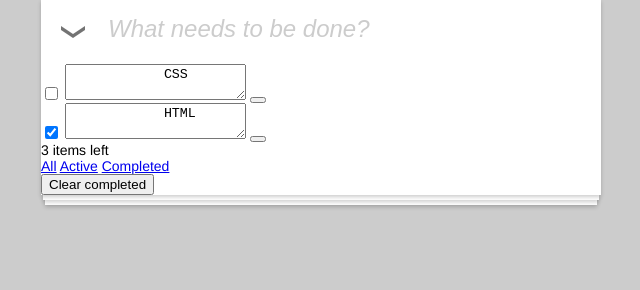
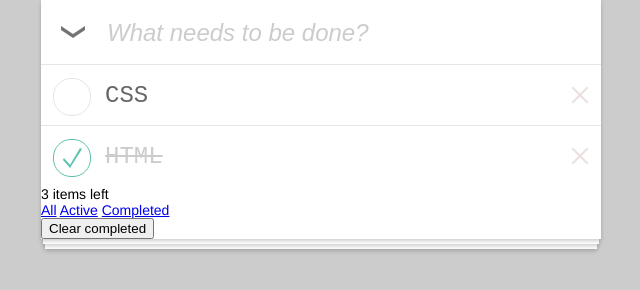
Before and after one commit to ok-technopolis-autumn-2017/Alexandr_Tarasov, a plain HTML site: page todo.html in a window 1280 px wide. Shown: the part 100-390 px from the top of the page, without its empty margins (319-959 px from the left). Drawn offline with Linux system fonts and the light colour scheme.

Commit message:
TODO: bottom

```diff
--- a/styles/default.css
+++ b/styles/default.css
@@ -3,4 +3,4 @@
 @import "project/todo-title.css";
 @import "project/todo-container.css";
 @import "project/todo-add.css";
-@@import "project/todo-items.css";
+@import "project/todo-items.css";
--- a/styles/project/todo-add.css
+++ b/styles/project/todo-add.css
@@ -27,11 +27,14 @@
       height: 12px;
       margin: -6px -12px;
     }
+  .todo-add_input-w {
+    overflow: hidden;
+  }
     .todo-add_input {
-    position: absolute;
-    width: calc(100% - 70px);
-    margin-top: 14px;
-    margin-left: 1px;
+      box-sizing: border-box;
+      width: 100%;
+      margin-top: 18px;
+      padding-right: 12px;
       border: 0;
       font-size: 24px;
       color: rgba(102, 102, 102, 1);
--- a/styles/project/todo-items.css
+++ b/styles/project/todo-items.css
@@ -1,10 +1,69 @@
 .todo-items {
-
+  position: relative;
 }
   .todo-item{
-
+    height: 60px;
+    border-top: 1px solid #e5e5e5;
   }
-    .todo-item.__ready{
-
+      .todo-item:active .todo-item_close {
+        visibility: visible;
+      }
+    .todo-item_ready-mark{
+      display: none;
     }
-    .todo-item_
+      .todo-item_ready-mark + label::before {
+        content: '';
+        display: inline-block;
+        float: left;
+        margin-top: 13px;
+        margin-left: 12px;
+        margin-right: 12px;
+        width: 36px;
+        height: 36px;
+        display:inline;
+        cursor: pointer;
+        border-radius: 18px;
+        border: 1px solid #e5e5e5;
+      }
+        .todo-item_ready-mark:checked + label::before{
+          border: 1px solid #5dc1af;
+          background: url('../../img/icons/completed.png') no-repeat center center;
+        }
+          .todo-item_ready-mark:checked +label .todo-item_text {
+            text-decoration:line-through;
+            color: rgb(204,204,204);
+          }
+    .todo-item_text-w {
+      overflow: hidden;
+    }
+      .todo-item_text {
+        overflow: hidden;
+        outline: none;
+        width: 100%;
+        resize: none;
+        line-height: 30px;
+        background: none;
+        margin-top: 14px;
+        font-size: 24px;
+        color: rgba(102, 102, 102 , 1);
+        height: 30px;
+        border: 0;
+      }
+    .todo-item_close {
+      float: right;
+      position: relative;
+      width: 42px;
+      height: 60px;
+      border: 0;
+      background: #fff;
+      outline: none;
+    }
+      .todo-item_close_icon {
+        background: url('../../img/icons/close.png') no-repeat 0 0;
+        position: absolute;
+        left: 50%;
+        top: 50%;
+        width: 18px;
+        height: 18px;
+        margin: -9px -9px;
+      }
--- a/todo.html
+++ b/todo.html
@@ -19,30 +19,38 @@
           <div class="todo-add_select-all_icon">
           </div>
         </button>
-        <input class="todo-add_input" placeholder="What needs to be done?" aria-label="Input field for new todo">
+        <div class="todo-add_input-w">
+          <input class="todo-add_input" placeholder="What needs to be done?" aria-label="Input field for new todo">
+        </div>
       </div>
 
       <div class="todo-items">
         <div class="todo-item" aria-label="HTML">
-          <input class=“todo-item_ready-mark” type="checkbox" aria-label="Check it" />
-          <textarea class="todo-item_text">
-            CSS
-          </textarea>
           <button class="todo-item_close" aria-label="Delete todo">
             <div class="todo-item_close_icon">
             </div>
           </button>
+          <input class="todo-item_ready-mark" type="checkbox"
+           aria-label="Check it" id = "todo-item_ready-mark_1"/>
+          <label for="todo-item_ready-mark_1">
+            <div class="todo-item_text-w">
+              <textarea class="todo-item_text" readonly>CSS</textarea>
+            </div>
+          </label>
         </div>
 
         <div class="todo-item __ready" aria-label="HTML">
-          <input class=“todo-item_ready-mark” type="checkbox" checked="checked" aria-label="Check it" />
-          <textarea class="todo-item_text">
-            HTML
-          </textarea>
           <button class="todo-item_close" aria-label="Delete todo">
-            <div class="todo-item_close_icon">
+           <div class="todo-item_close_icon">
+           </div>
+         </button>
+         <input class="todo-item_ready-mark" type="checkbox" checked="checked"
+          aria-label="Check it" id = "todo-item_ready-mark_2"/>
+          <label for="todo-item_ready-mark_2">
+            <div class=todo-item_text-w>
+              <textarea class="todo-item_text" readonly>HTML</textarea>
             </div>
-          </button>
+          </label>
         </div>
 
       </div>
```
Lines whose indentation alone changed are shown as unchanged.
